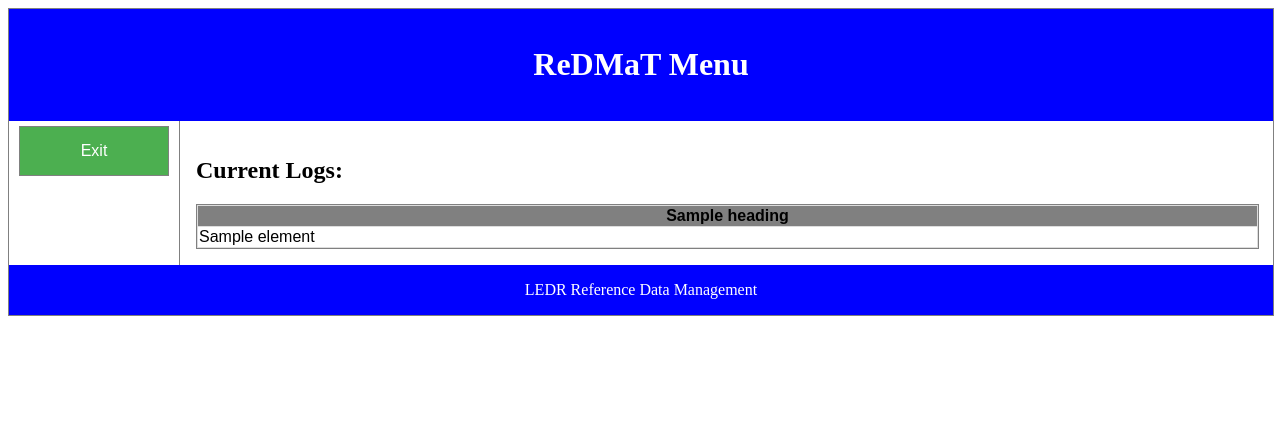
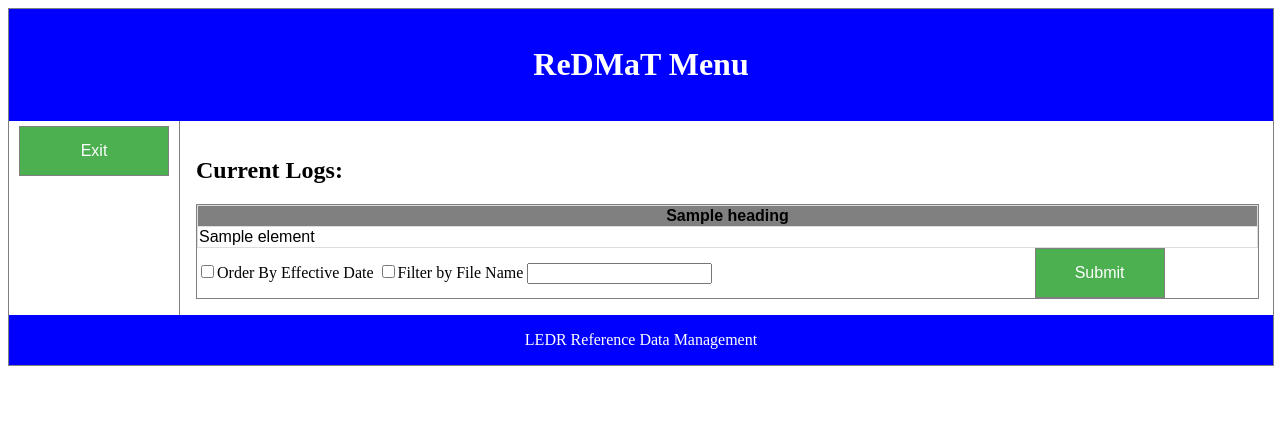
Before and after one commit to ONSdigital/ledr-redmat-ui-poc, a Flask app: template templates/view_logs.html in a window 1280 px wide. Shown: the top 421 px of the page. Run offline with Flask 2, Linux system fonts and the light colour scheme; the template is opened without the code that fills it: most values are stand-ins (such as "Sample title", 1, 10 or a date in 2020).

Commit message:
Added basic functionality to filter results

```diff
--- a/main.py
+++ b/main.py
@@ -26,14 +26,29 @@ def auth_check():
         return redirect('/')
 
 
-@app.route('/logs')
-def retrieve_logs():
+@app.route('/logs', methods=['POST', 'GET'])
+def retrieve_logs_with_args():
+    # order = 0
+    # filter = 0
+    # fileName = ""
+
+    # if request.method == 'POST':
+    #     if request.form.get('order'):
+    #         order = request.form['order']
+    #     if request.form.get('filter'):
+    #         filter = request.form['filter']
+    #     if request.form.get('fileName'):
+    #         fileName = request.form['fileName']
+
+    order = request.form.get('order', 0)
+    filter = request.form.get('filter', 0)
+    fileName = request.form.get('fileName', "")
 
     headings = ["Schema ID", "File ID", "Instance ID", "File Name", "Version Text", "Effective From", "Records Loaded", "User ID", "User Email", "PSU Status ID", "Started", "Ended"]
 
-    logs = view_logs.get_all()
+    logs = view_logs.get_all(order,filter, fileName)
     return render_template('view_logs.html', logs=logs, headings=headings)
 
 
 if __name__ == '__main__':
-    app.run()
+    app.run(port='5001')
--- a/templates/view_logs.html
+++ b/templates/view_logs.html
@@ -37,6 +37,12 @@
                         {% endfor %}
                     </tbody>
                 </table>
+                <form action="/logs" method="post">
+                    <input type="checkbox" name="order" value="1">Order By Effective Date</input>
+                    <input type="checkbox" name="filter" value="1">Filter by File Name</input>
+                    <input name="fileName">
+                    <button class="login">Submit</button>
+                </form>
             </div>
     </article>
      <footer>LEDR Reference Data Management</footer>
```
Also changed, not shown: view_logs.py (+12 -2 lines).
